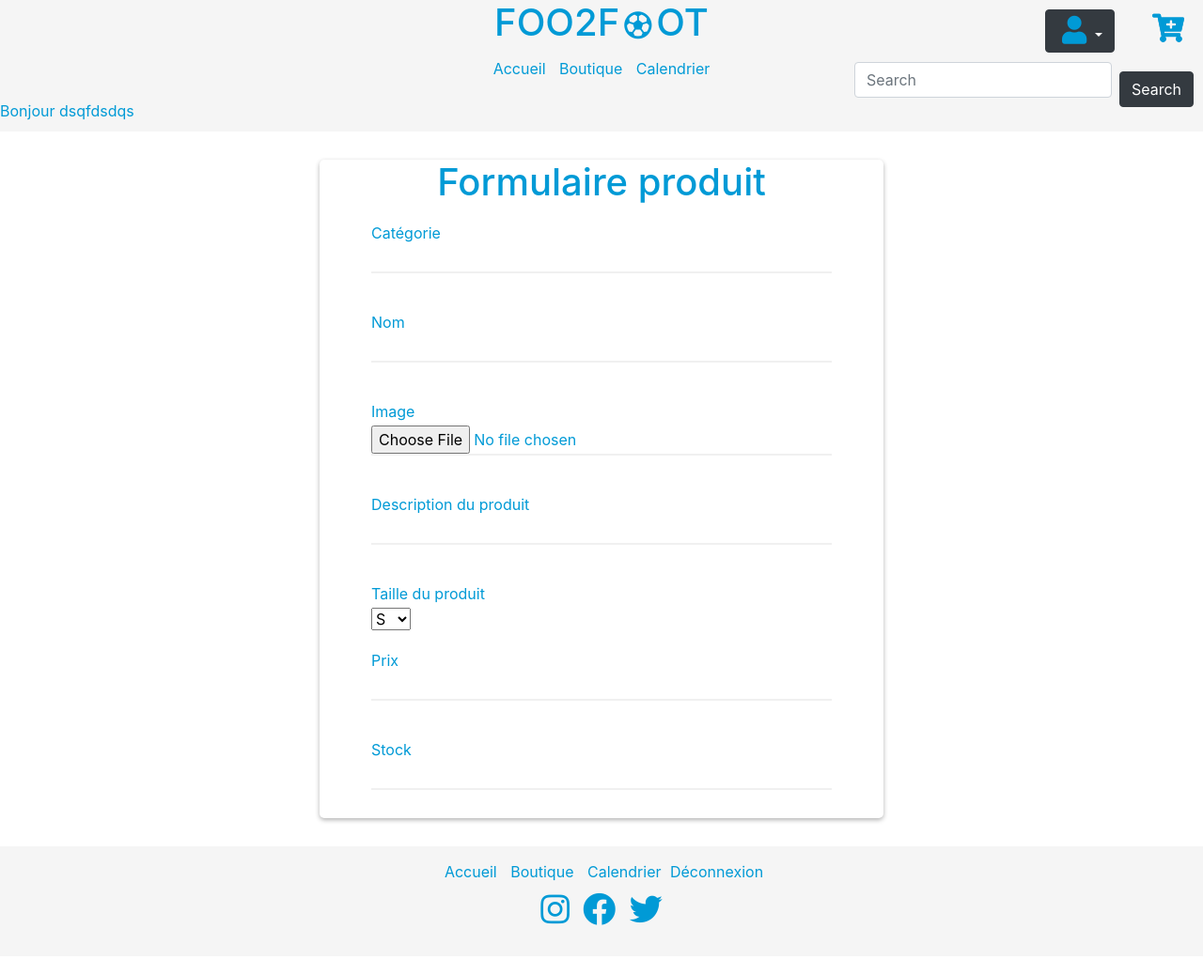
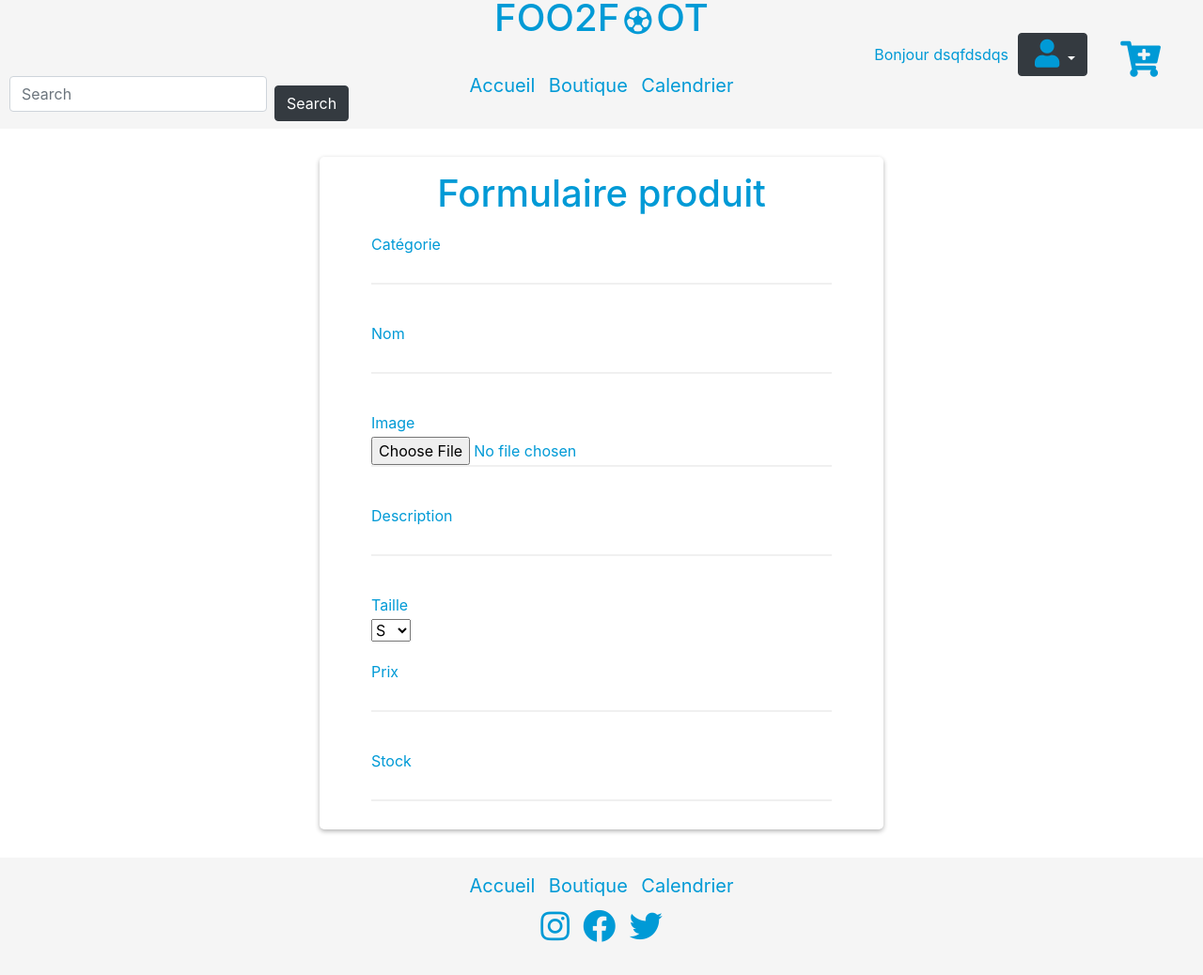
Before and after one commit to kevin-zimmermann/boutique, a PHP site: page /form-article.php in a window 1280 px wide. Shown: the whole page at 94% size. Before the commit the page ends 985 px from the top, so only its background shows below. Run offline with PHP 8.4, Linux system fonts and the light colour scheme; a user stored in the database is signed in; data comes from the database, SQL or seed files in the repository; some web fonts are replaced.

Commit message:
modif css header

```diff
--- a/footer.php
+++ b/footer.php
@@ -16,8 +16,6 @@
     <?php if (!isset($_SESSION['id'])) { ?>
         <a href="inscription.php">Inscription</a>
         <a href="connexion.php">Connexion</a>
-    <?php } else { ?>
-        <a href="disconnect.php">Déconnexion</a>
     <?php } ?>
     <div class="social">
     <li><a href=""> <i class="fab fa-instagram"></i></a></li>
--- a/form-article.php
+++ b/form-article.php
@@ -18,8 +18,8 @@
 
     <title> Panel admin - Foo2Foot</title>
 </head>
+<?php include 'header.php' ?>
 <body>
-<?php include 'header.php'?>
 <main>
     <div class="container">
         <h1 class="title"> Formulaire produit</h1>
@@ -37,11 +37,11 @@
                 <input type="file" id="img" name="image" >
             </div>
             <div class="form-article">
-                <label  for="des">Description du produit</label> <br/>
+                <label  for="des">Description</label> <br/>
                 <input type="text" id="text" name="description" >
             </div>
             <div class="form-article">
-                <label  for="taille">Taille du produit</label> <br/>
+                <label  for="taille">Taille</label> <br/>
                 <select name="taille">
                     <option value="S">S</option>
                     <option value="M">M</option>
@@ -51,11 +51,11 @@
             </div>
             <div class="form-article">
                 <label  for="prix">Prix</label> <br/>
-                <input type="text" id="text" name="prix" >
+                <input type="number" id="text" name="prix" >
             </div>
             <div class="form-article">
                 <label  for="stock">Stock</label> <br/>
-                <input type="text" id="text" name="stock" >
+                <input type="number" id="text" name="stock" >
             </div>
         </div>
     </form>
--- a/header.php
+++ b/header.php
@@ -9,24 +9,30 @@ $user = new Base\profil_utilisateurs();
     <div class="big-header">
         <div class="inline-nav-img">
             <nav class="big-nav">
-                <h1 class="title">FOO2F<i class="far fa-futbol"></i>OT</h1>
-                <!--- <img src="https://upload.wikimedia.org/wikipedia/fr/thumb/4/43/Logo_%C3%89quipe_France_Football_2018.svg/679px-Logo_%C3%89quipe_France_Football_2018.svg.png"
-                     width="auto" height="100px" alt="logo"> --->
-                <ul>
-                    <li><a href=""> <i class="fas fa-cart-plus"></i></a></li>
-                </ul>
+                <div class="bond" onMouseOver=""><h1 class="title">FOO2F<i class="far fa-futbol"></i>OT</h1></div>
                 <?php if (isset($_SESSION['id'])) { ?>
                     <ul>
+                        <div class="center">
+                        <?php if ($user->getIsConnect()) {
+                            ?>Bonjour <?= $user->prenom ?></li>
+                        <?php } else {
+                            return false;
+                        }
+                        ?>
+                        </div>
                         <div class="dropdown">
                             <button class="btn btn-dark dropdown-toggle" type="button" data-toggle="dropdown"> <a href=""> <i class="fas fa-user"></i></a></button>
                             <div class="dropdown-menu">
                                 <a class="dropdown-item" href="admin.php">Mon compte</a>
-                                <a class="dropdown-item" href="connexion.php">Déconnexion</a>
+                                <a class="dropdown-item" href="disconnect.php">Déconnexion</a>
                                 <a class="dropdown-item" href="#"></a>
                             </div>
                         </div>
-                        <li><a href=""> <i class="fas fa-cart-plus"></i></a></li>
+                        <div class="cart-plus">
+                        <li><a href="panier.php"> <i class="fas fa-cart-plus"></i></a></li>
                     </ul>
+                </div>
+            </nav>
                     <?php
                 }
                 ?>
@@ -34,38 +40,23 @@ $user = new Base\profil_utilisateurs();
         </div>
         <div class="list-header">
             <ul>
-                <li><a href="">
+                <li><a href="index.php">
                         Accueil
                     </a>
                 </li>
-                <li><a href="">
+                <li><a href="boutique.php">
                         Boutique
                     </a>
                 </li>
-                <li><a href="">
+                <li><a href="calendrier.php">
                         Calendrier
                     </a>
                 </li>
-                <?php
-                if ($user->isAdmin()){
-                    ?>
-                    <li><a href="admin.php">
-                            Admin
-                        </a>
-                    </li>
-                <?php }  ?>
             </ul>
             <form class="form-inline">
                 <input class="form-control mr-sm-2" type="search" placeholder="Search" aria-label="Search">
                 <button class="btn btn-dark" type="submit">Search</button>
             </form>
         </div>
-
-        <?php if ($user->getIsConnect()) {
-            ?>Bonjour <?= $user->prenom ?></li>
-        <?php } else {
-            return false;
-        }
-        ?>
     </div>
 </header>
--- a/index.php
+++ b/index.php
@@ -54,7 +54,7 @@
             <span class="sr-only">Next</span>
         </a>
     </div>
-    <h1 class="title"> NOUVEAUX MAILLOTS 2020</h1>
+    <h1 class="top-title"> NOUVEAUX MAILLOTS 2020</h1>
     <div class="card-deck">
         <div class="card">
             <img class="card-img-top" src="styles/image/maillot-juv.jpg" height="auto" width="auto" alt="Card image cap">
--- a/styles/css/headerfooter.css
+++ b/styles/css/headerfooter.css
@@ -27,6 +27,15 @@ header {
     padding-bottom: 10px;
 }
 
+.bond{
+    animation: bounce 0.35s ease infinite alternate;
+}
+@keyframes bounce{ from {transform: translateY(0);}
+    to {
+        transform: translateY(-20px);
+
+    }}
+
 .inline-nav-img {
     position: relative;
 }
@@ -42,15 +51,44 @@ header i {
 
 }
 
+.cart-plus i {
+
+
+    font-size: 38px;
+    margin-right: 40px;
+    display: flex;
+    justify-content: center;
+}
+
+i {
+    text-decoration: none !important;
+}
+
+.center {
+    display: flex;
+    justify-content: center;
+    align-items: center;
+    margin-right: 10px;
+    margin-bottom: 10px;
+
+}
+
 .dropdown {
 
-    margin-top: 10px;
-    margin-right: 20px;
+    margin-top: 20px;
+    margin-right: 30px;
 }
 
 .title {
 
     text-align: center;
+    margin-top: 15px;
+}
+
+.top-title {
+    display: flex;
+    justify-content: center;
+    margin-bottom: 15px;
 }
 /**.big-nav img {
     display: flex;
@@ -77,13 +115,20 @@ header i {
     text-align: center;
     display: inline-flex;
     padding: 5px;
+    font-size: 20px;
 }
+
+.list-header li :hover {
+
+    text-decoration: none !important;
+}
+
 .list-header{
     display: flex;
     justify-content: center;
 }
 form.form-inline{
-    right: 0;
+    left: 0;
     position: absolute;
     display: flex;
     padding: 10px;
--- a/styles/css/style.css
+++ b/styles/css/style.css
@@ -33,6 +33,7 @@ body {
     color:#009ad6;
 
 }
+
 .form {
 
   background: #fff;
```
